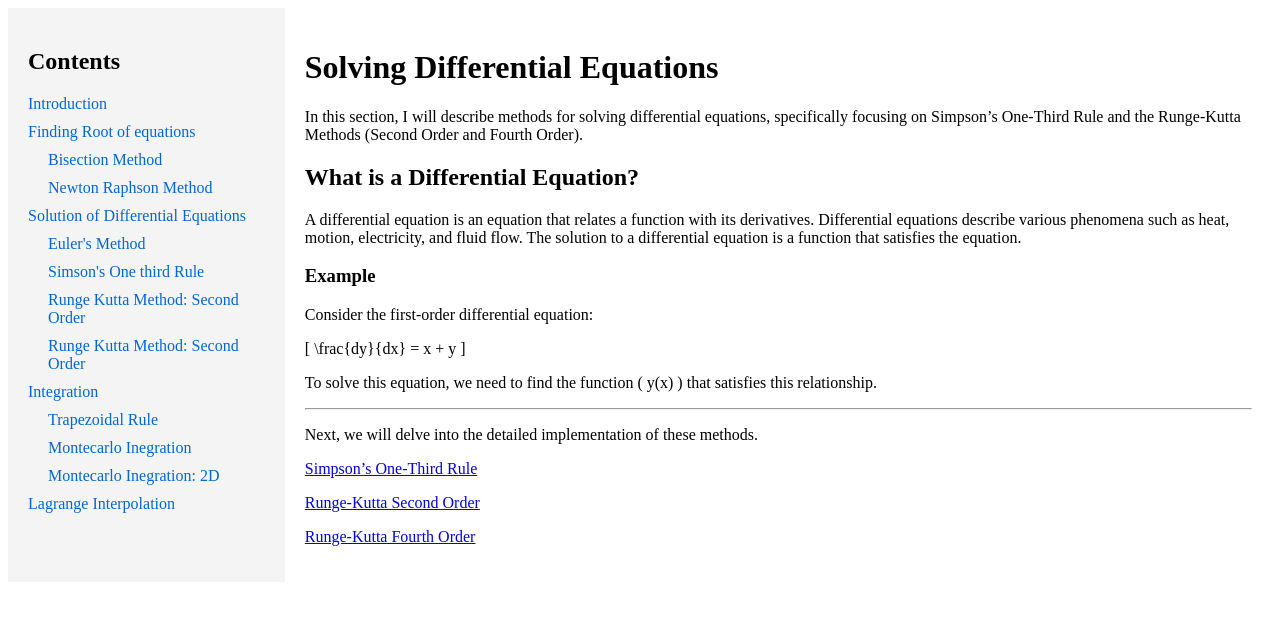
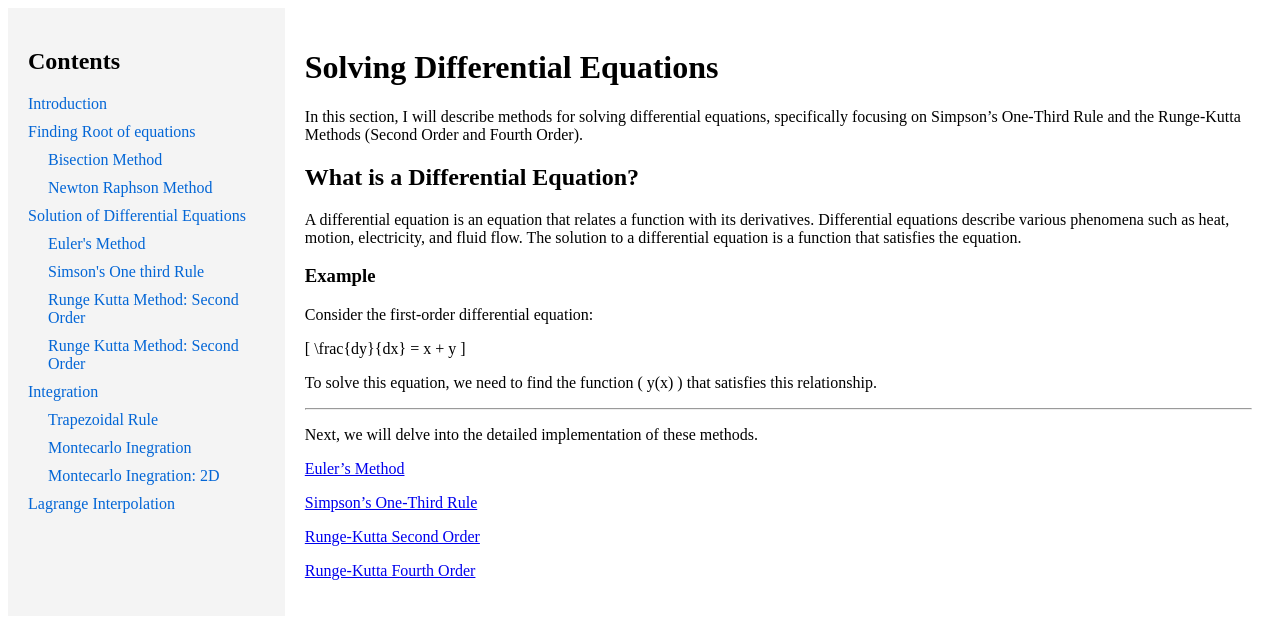
Before and after one commit to mohangiri1/scripting, a Jekyll site: the page built from docs/diff_eqn/diff_eqn.md, in a window 1280 px wide. Shown: the top 619 px of the page. Built offline with Jekyll 4.4.1, drawn with Linux system fonts in a browser that asks for light colours; comment, search, counter and statistics services are not loaded.

Commit message:
Update diff_eqn.md

```diff
--- a/docs/diff_eqn/diff_eqn.md
+++ b/docs/diff_eqn/diff_eqn.md
@@ -23,6 +23,8 @@ To solve this equation, we need to find the function \( y(x) \) that satisfies t
 
 Next, we will delve into the detailed implementation of these methods.
 
+[Euler's Method](euler.md)
+
 [Simpson's One-Third Rule](simpson.md)
 
 [Runge-Kutta Second Order](rk2.md)
```
